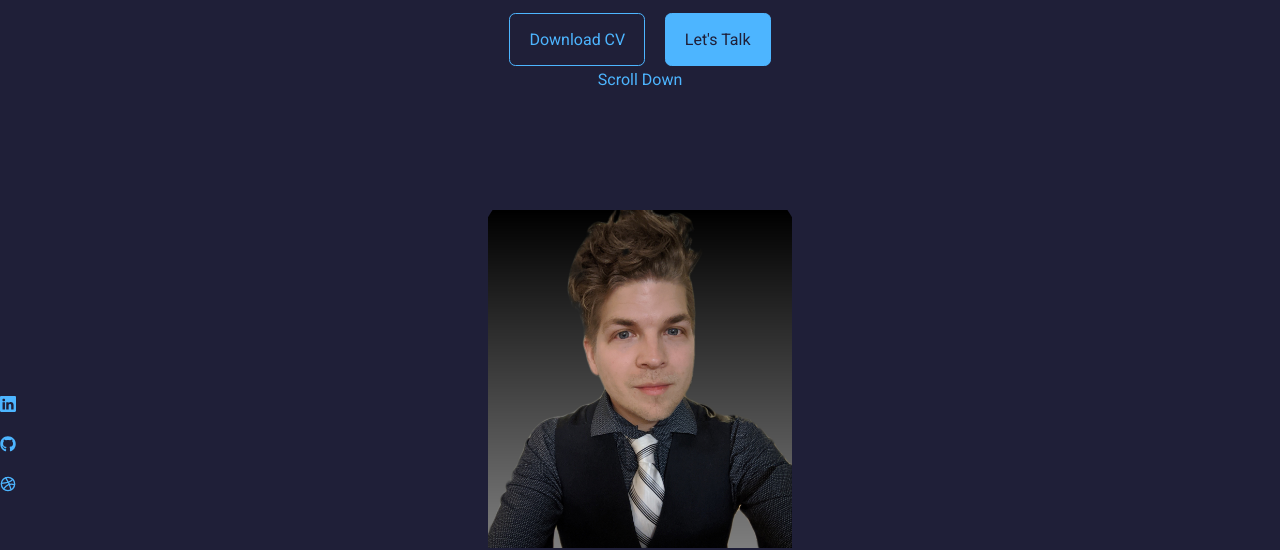
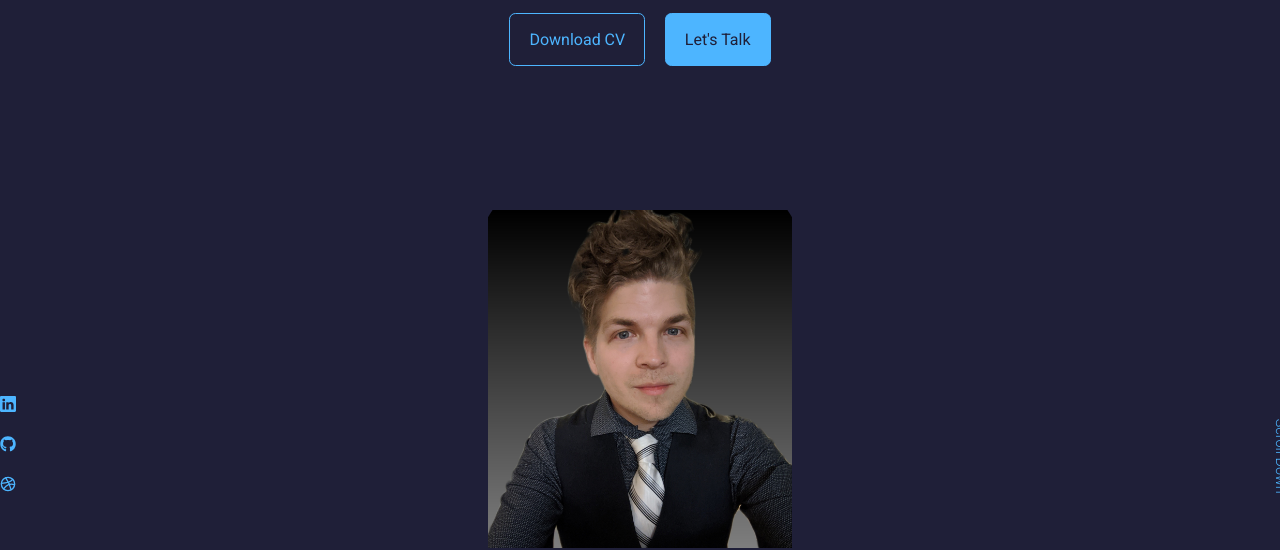
Before and after one commit to jgault87/react-blog, a React (Create React App) app: page / in a window 1280 px wide. Shown: the part 252-802 px from the top of the page. Built offline with nearby package versions, Linux system fonts and the light colour scheme.

Commit message:
header component fin

```diff
--- a/src/components/header/header.css
+++ b/src/components/header/header.css
@@ -31,6 +31,7 @@
     left: 0;
     bottom: 3rem;
 }
+
 /*
 .header__socials {
     content: '';
@@ -52,5 +53,34 @@
     border-radius: 12rem 12rem 0 0;
     overflow: hidden;
     padding: 5rem 1.5rem 1.5rem 1.5rem;
+}
+
+/* scroll */
+
+.scroll__down {
+    position: absolute;
+    right: -2.3rem;
+    bottom: 5rem;
+    transform: rotate(90deg);
+    font-weight: 300;
+    font-size: 0.9rem;
+}
+
+@media screen and (max-width: 1024px) {
+    header {
+        height: 68vh;
+    }
 
 }
+
+@media screen and (max-width: 600px) {
+
+    header {
+        height: 100vh;
+    }
+
+    .header__socials,
+    .scroll__down {
+        display: none;
+    }
+}
```
